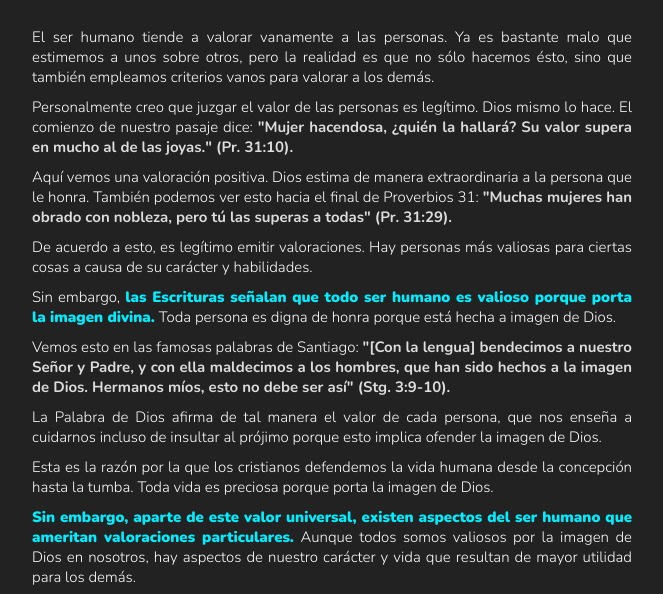
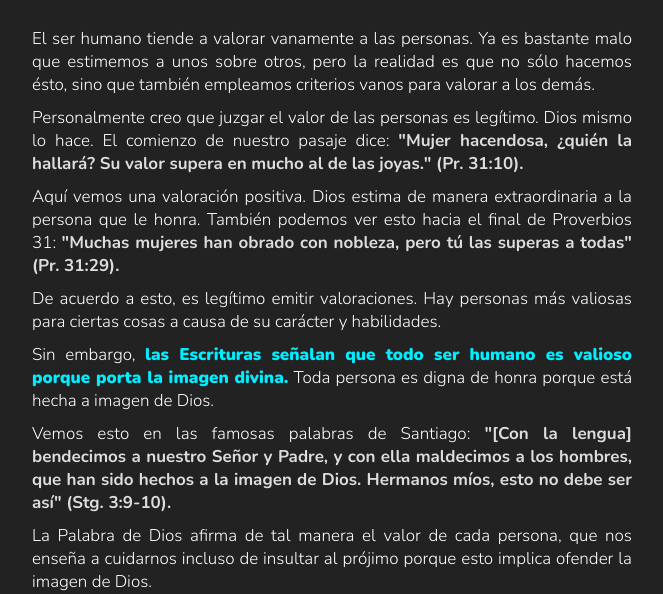
Before and after one commit to iglesiasana/inicio, a plain HTML site: page L.M.I.R.T.H._10mo_sermon.html in a window 1280 px wide. Shown: the part 134-728 px from the top of the page, without its empty margins (308-971 px from the left). Drawn offline with Linux system fonts and the light colour scheme.

Commit message:
modificaciones 23/11/2021

```diff
--- a/css_articulos.css
+++ b/css_articulos.css
@@ -67,18 +67,18 @@ h2 {font-size: 2.5rem;
 p { color: #fff;
     margin: 0 auto 1rem auto;
     font-family: Nunito-Light;
-    font-size: 1.5rem;}
+    font-size: 1.7rem;}
 
 b { margin: 0 0 1rem 0;
     color: #ddd;
     font-family: Nunito-Bold;
-    font-size: 1.5rem;}
+    font-size: 1.7rem;}
 
 em {margin: 0 0 1rem 0;
     text-decoration: none;
     font-style: normal;
     font-family: Nunito-Black;
-    font-size: 1.5rem;
+    font-size: 1.7rem;
     color: #00eeff;}
 
 ul {margin: 0 auto 2.5rem 3rem;
```
